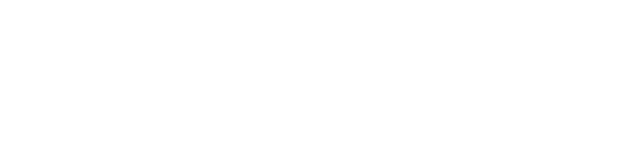
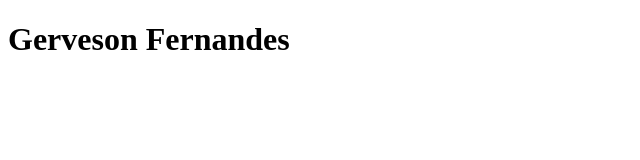
Before and after one commit to gerveson/git2023, a plain HTML site: page index.html in a window 1280 px wide. Shown: the whole page, without its empty margins (0-640 px from the left). Drawn offline with Linux system fonts and the light colour scheme.

Commit message:
terceiro commit

```diff
--- a/index.html
+++ b/index.html
@@ -6,6 +6,6 @@
     <title>Document</title>
 </head>
 <body>
-
+<h1>Gerveson Fernandes</h1>
 </body>
 </html>
```
